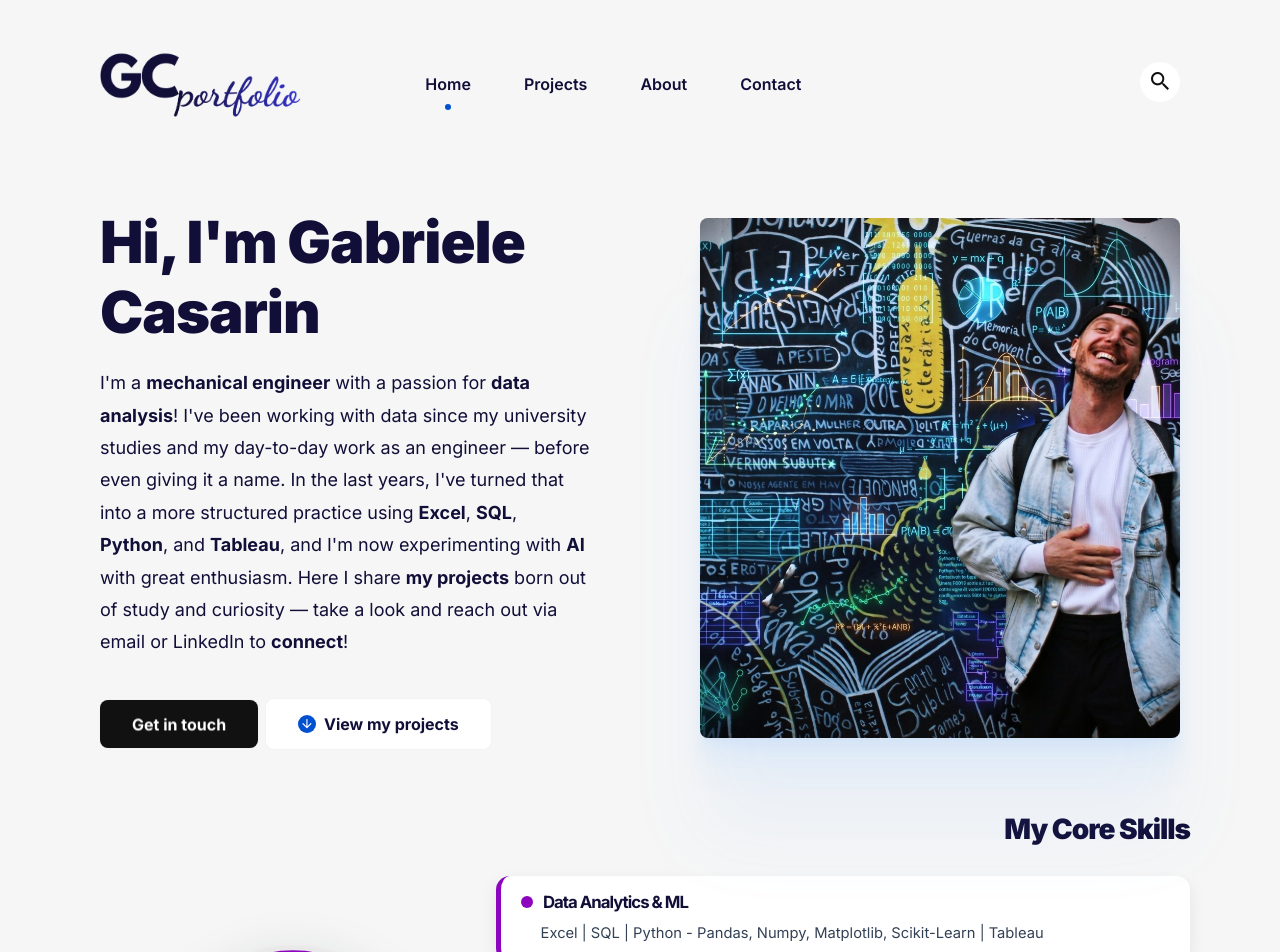
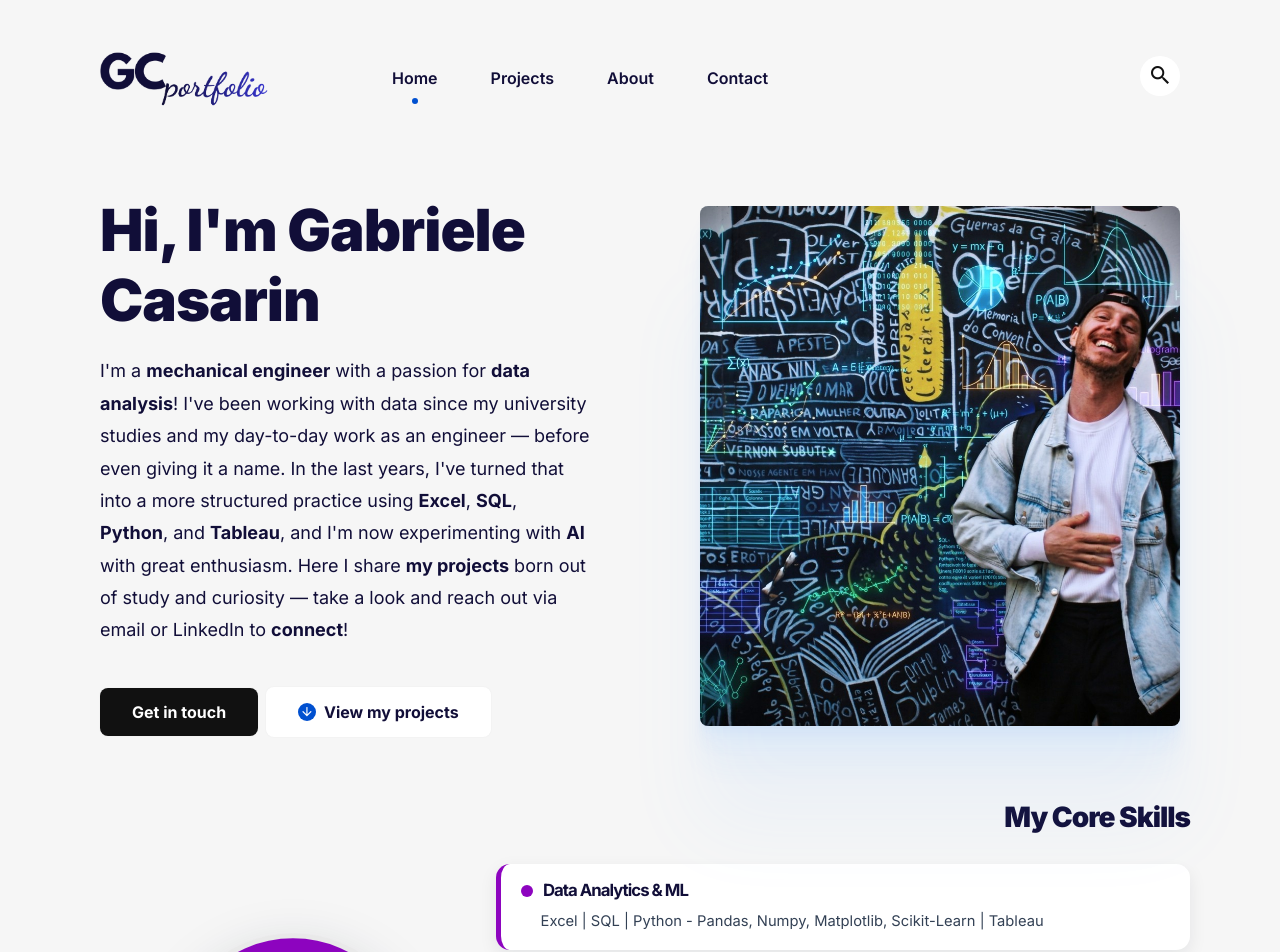
Before and after one commit to gcasarin/gcasarin.github.io, a Jekyll site: the page built from index.html, in a window 1280 px wide. Shown: the top 952 px of the page. Built offline with Jekyll 4.4.1, drawn with Linux system fonts in a browser that asks for light colours.

Commit message:
Reduce logo image max-height for responsiveness

```diff
--- a/assets/css/main.css
+++ b/assets/css/main.css
@@ -1789,18 +1789,18 @@
     }
 
     .logo__image {
-        max-height: 100px;
+        max-height: 80px;
     }
 
     @media only screen and (max-width: 768px) {
         .logo__image {
-            max-height: 80px;
+            max-height: 60px;
         }
     }
 
     @media only screen and (max-width: 576px) {
         .logo__image {
-            max-height: 64px;
+            max-height: 48px;
         }
     }
     .main-nav {
```
